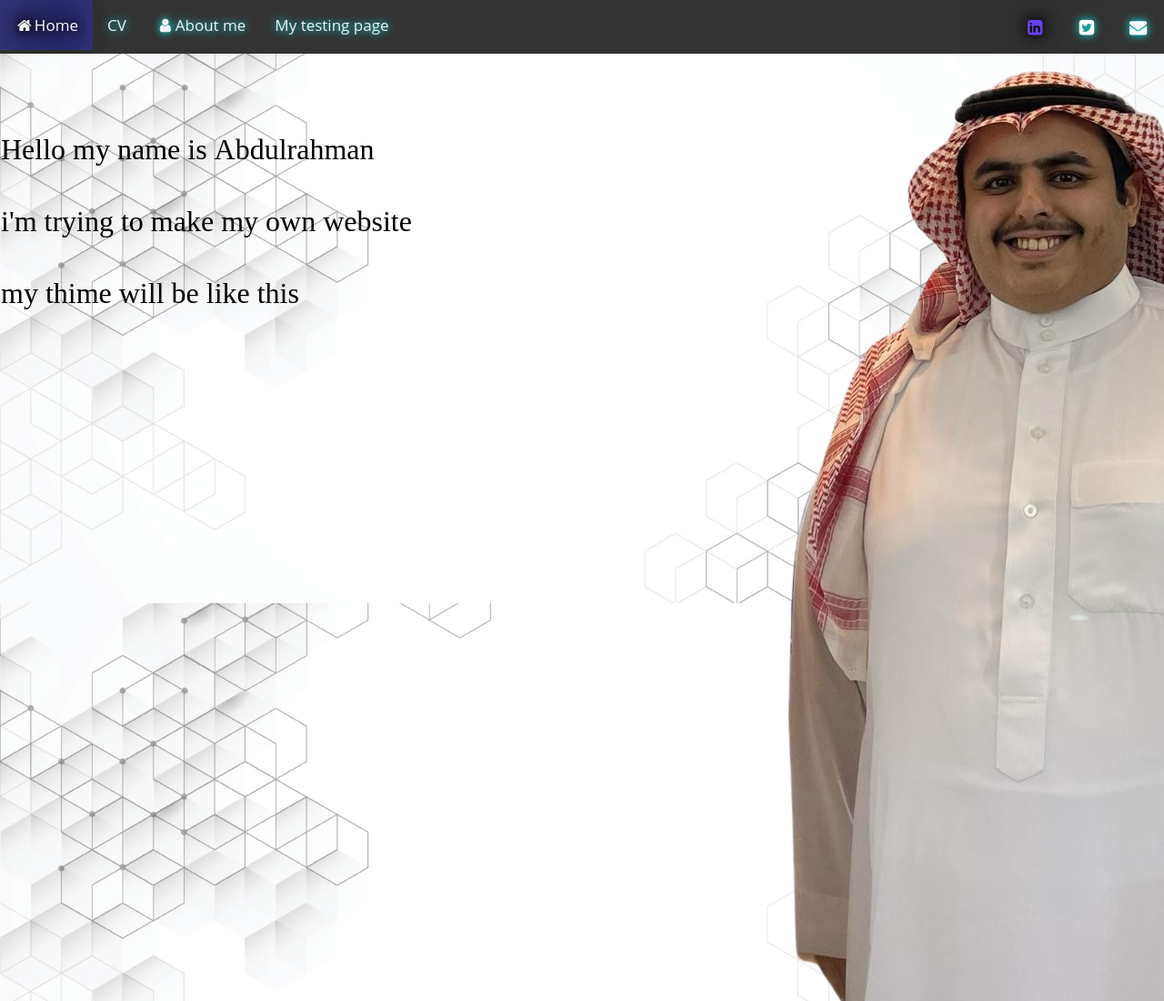
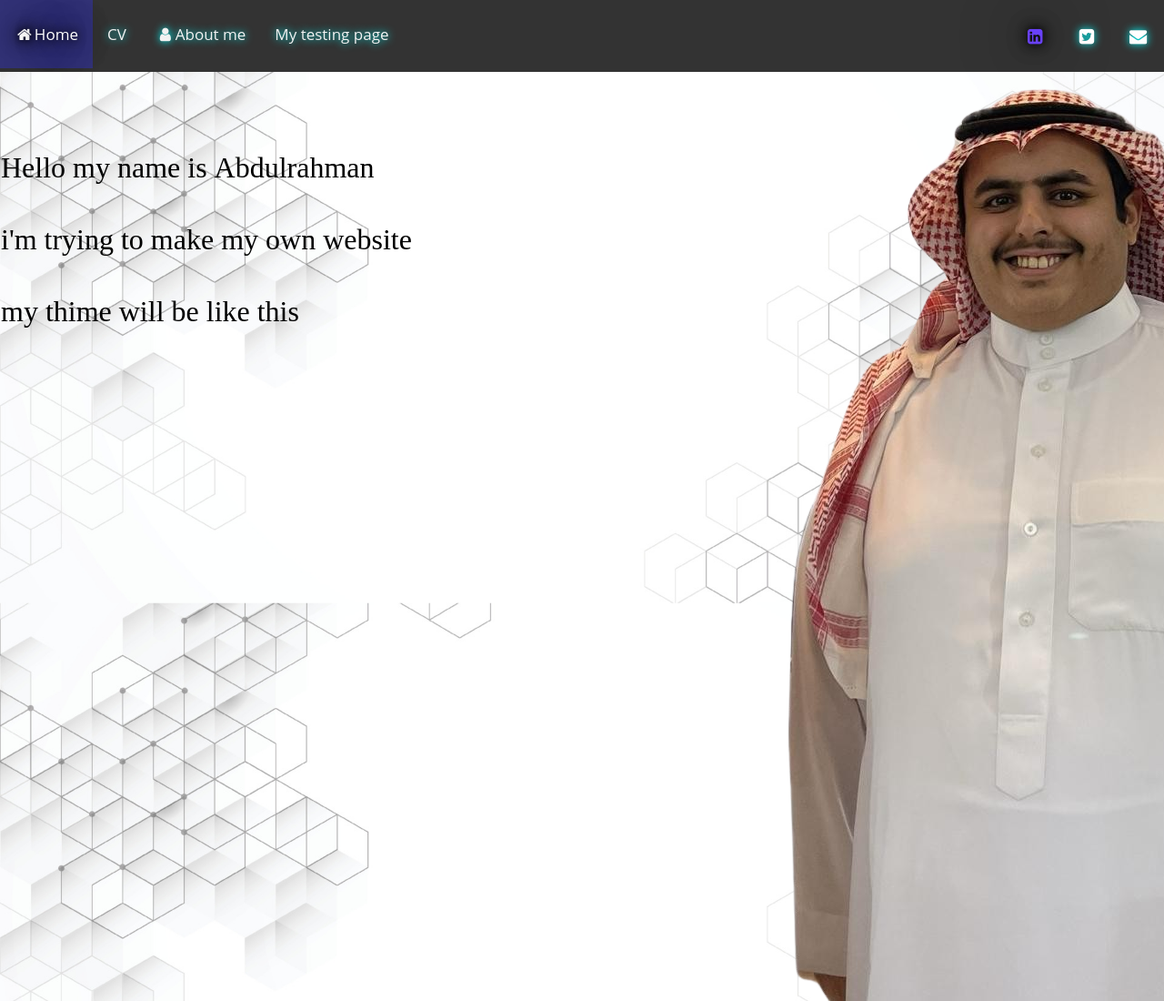
Before and after one commit to D7MNH/myppage.github.io, a plain HTML site: page index.html in a window 1280 px wide. Shown: the top 1100 px of the page at 91% size. Drawn offline with Linux system fonts and the light colour scheme.

Commit message:
Update style.css

```diff
--- a/css/style.css
+++ b/css/style.css
@@ -25,7 +25,7 @@ canvas {
   display: block;
   color: #f2f2f2;
   text-align: center;
-  padding: 16px 16px;
+  padding: 26px 16px;
   text-decoration: none;
   font-size: 17px;
   text-shadow:
```
